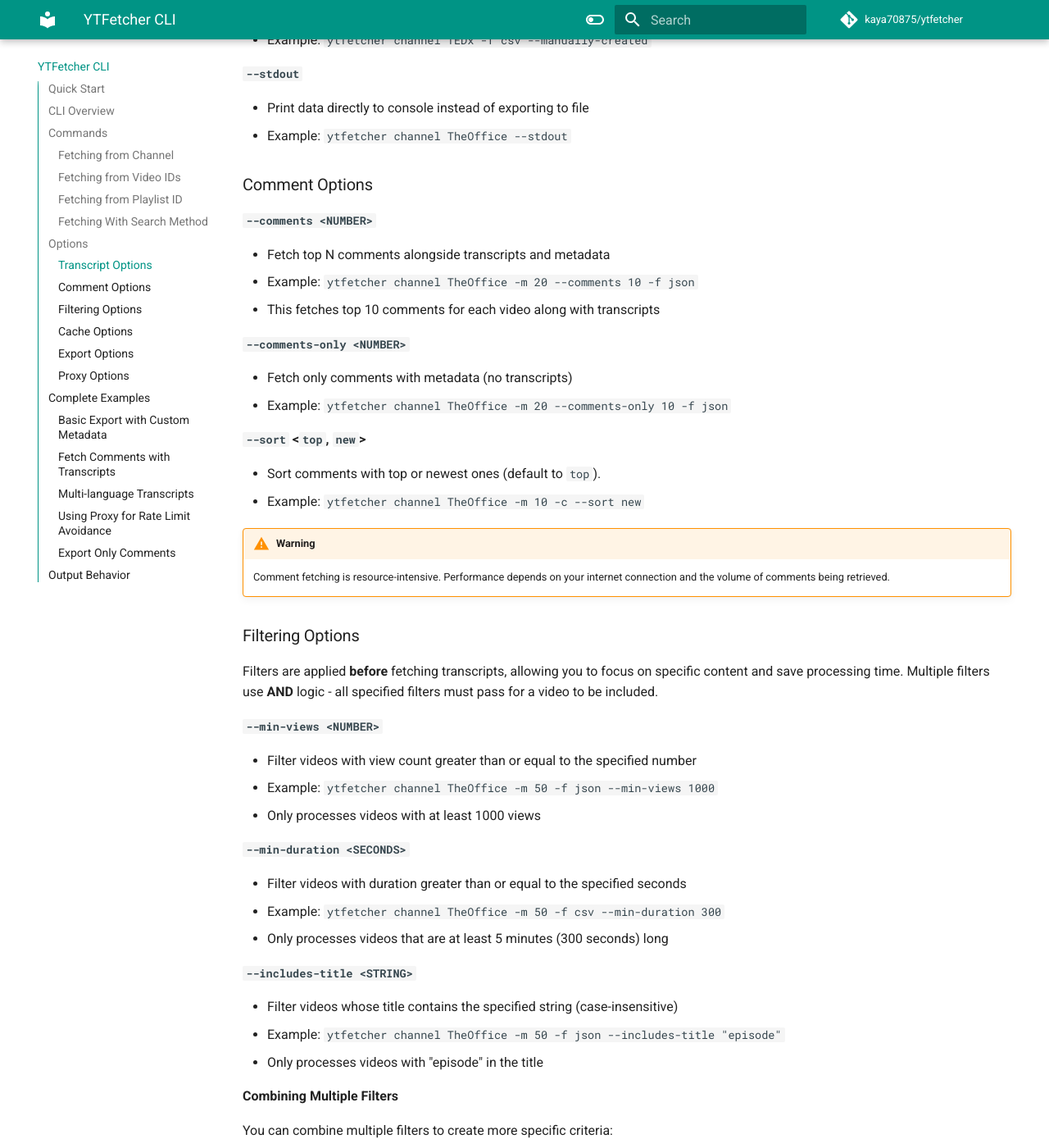
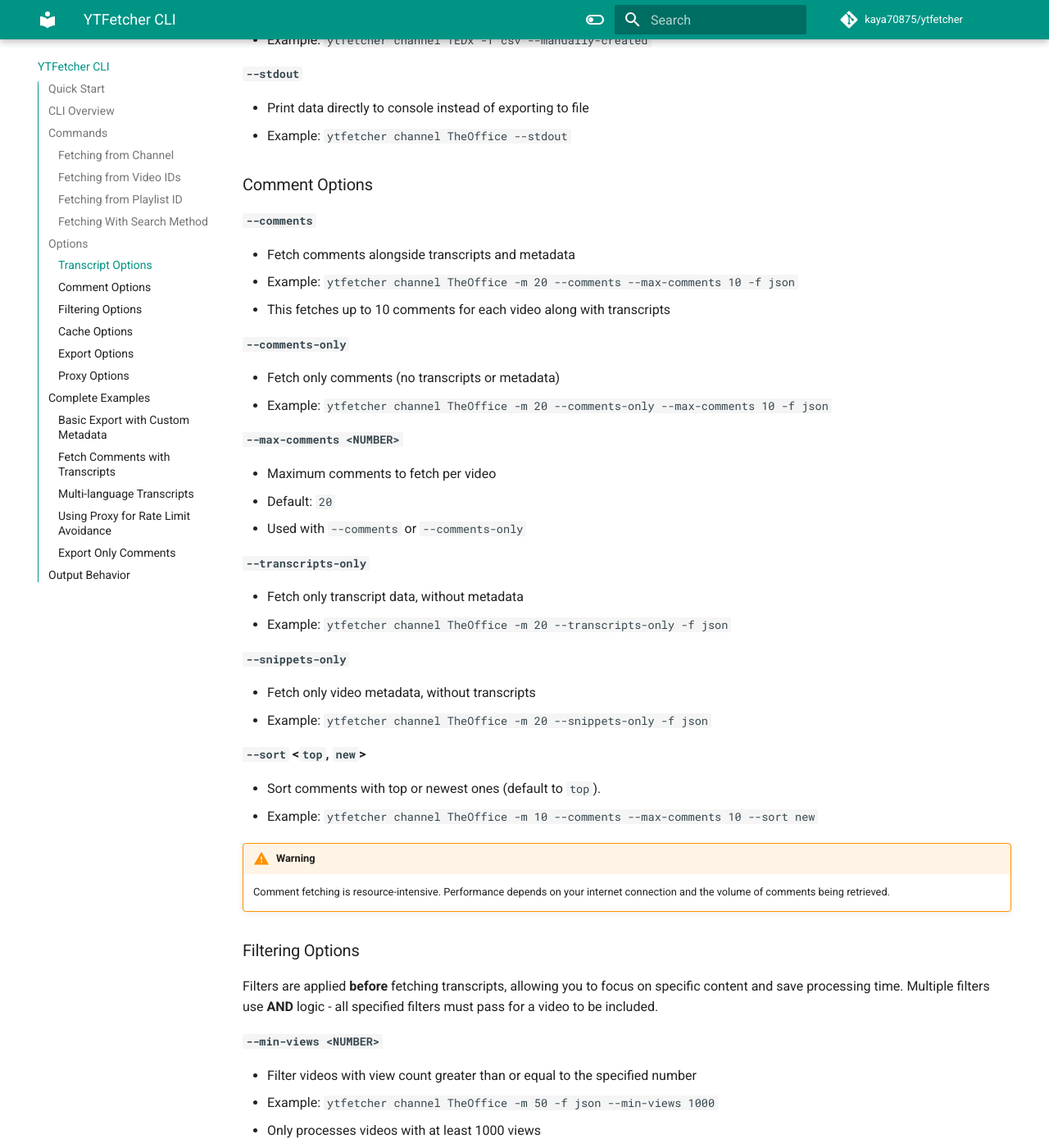
Before and after one commit to kaya70875/ytfetcher, an MkDocs documentation site: the page built from docs/cli.md, in a window 1280 px wide and 1400 px high, scrolled down 3409 px. Shown: the whole window at 82% size. Built offline with MkDocs 1.6.1 and Material for MkDocs 9.7.7, drawn with Linux system fonts in a browser that asks for light colours; comment, search, counter and statistics services are not loaded; some of the changed text lies outside the part shown.

Commit message:
update docs

````diff
--- a/docs/cli.md
+++ b/docs/cli.md
@@ -159,21 +159,37 @@ All commands support the following common options:
 
 ### Comment Options
 
-**`--comments <NUMBER>`**
+**`--comments`**
 
-- Fetch top N comments alongside transcripts and metadata
-- Example: `ytfetcher channel TheOffice -m 20 --comments 10 -f json`
-- This fetches top 10 comments for each video along with transcripts
+- Fetch comments alongside transcripts and metadata
+- Example: `ytfetcher channel TheOffice -m 20 --comments --max-comments 10 -f json`
+- This fetches up to 10 comments for each video along with transcripts
 
-**`--comments-only <NUMBER>`**
+**`--comments-only`**
 
-- Fetch only comments with metadata (no transcripts)
-- Example: `ytfetcher channel TheOffice -m 20 --comments-only 10 -f json`
+- Fetch only comments (no transcripts or metadata)
+- Example: `ytfetcher channel TheOffice -m 20 --comments-only --max-comments 10 -f json`
+
+**`--max-comments <NUMBER>`**
+
+- Maximum comments to fetch per video
+- Default: `20`
+- Used with `--comments` or `--comments-only`
+
+**`--transcripts-only`**
+
+- Fetch only transcript data, without metadata
+- Example: `ytfetcher channel TheOffice -m 20 --transcripts-only -f json`
+
+**`--snippets-only`**
+
+- Fetch only video metadata, without transcripts
+- Example: `ytfetcher channel TheOffice -m 20 --snippets-only -f json`
 
 **`--sort` <`top`, `new`>**
 
 - Sort comments with top or newest ones (default to `top`).
-- Example: `ytfetcher channel TheOffice -m 10 -c --sort new`
+- Example: `ytfetcher channel TheOffice -m 10 --comments --max-comments 10 --sort new`
 
 !!! Warning
     Comment fetching is resource-intensive. Performance depends on your internet connection and the volume of comments being retrieved.
@@ -317,7 +327,7 @@ This command:
 ### Fetch Comments with Transcripts
 
 ```bash
-ytfetcher channel TheOffice -m 10 --comments 5 -f csv -o ./data
+ytfetcher channel TheOffice -m 10 --comments --max-comments 5 -f csv -o ./data
 ```
 
 This command:
@@ -352,7 +362,7 @@ This command uses Webshare proxy to avoid rate limits when fetching large amount
 ### Export Only Comments
 
 ```bash
-ytfetcher channel TheOffice -m 20 --comments-only 15 -f json --filename comments_only
+ytfetcher channel TheOffice -m 20 --comments-only --max-comments 15 -f json --filename comments_only
 ```
 
 This command fetches only comments (no transcripts) and saves them to `comments_only.json`.
````
Also changed, not shown: other parts of docs/cli.md (+1 -7 lines), docs/exporting.md (+2 -2 lines), docs/index.md (+17 -12 lines), docs/release-notes.md (+5 -0 lines).
